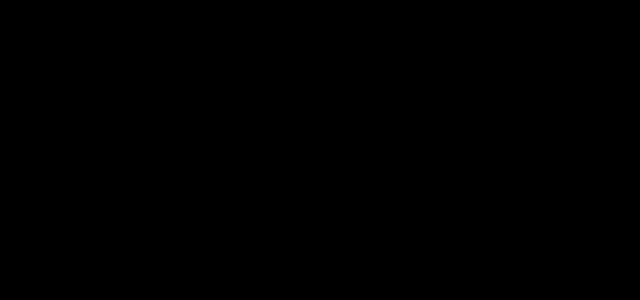
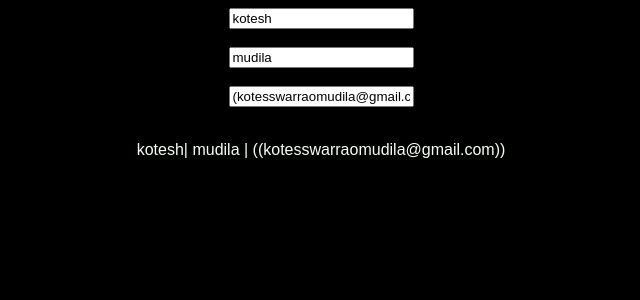
Before and after one commit to kotesh-arya/React-Cocept-Exercises, a React (Create React App) app: page / in a window 1280 px wide. Shown: the top 300 px of the page, without its empty margins (319-959 px from the left). Built offline with nearby package versions, Linux system fonts and the light colour scheme.

Commit message:
FEAT : Added example for Object in a state

```diff
--- a/src/App.js
+++ b/src/App.js
@@ -45,6 +45,40 @@
   //  }
   // ------------------------useState-React-Docs(Ex-3-Checkbox)----------------------
 
+  // ------------------------useState-React-Docs(Ex-4-TwoVariables)----------------------
+  // const [user, setUser] = useState("");
+  // const [age, setAge] = useState(22);
+
+  // const onChangeHandler = (e) => {
+  //   setUser(e.target.value);
+  // };
+  // const ageIncrement = () => {
+  //   setAge((age) => age + 1);
+  // };
+
+  // ------------------------useState-React-Docs(Ex-4-TwoVariables)----------------------
+
+  // ------------------------useState-React-Docs(ObjectsAndArraysInState)----------------------
+
+  const [data, setData] = useState({
+    firstName: "kotesh",
+    secondName: "mudila",
+    mail: "(kotesswarraomudila@gmail.com)"
+  });
+  // const firstName = data.firstName;
+  // const secondName = data.secondName;
+  // const mail = data.mail;
+  const handleFirstChange = (e) => {
+    setData({ ...data, firstName: e.target.value });
+  };
+  const handleLastChange = (e) => {
+    setData({ ...data, secondName: e.target.value });
+  };
+  const handleMailChange = (e) => {
+    setData({ ...data, mail: e.target.value });
+  };
+  // ------------------------useState-React-Docs(ObjectsAndArraysInState)----------------------
+
   return (
     <div className="App">
       {/* ------------------------Dev-Ed-simplified-example---------------------- */}
@@ -58,8 +92,37 @@
       {/*
      <input onChange={onChangeHandler} type="checkbox" checked ={liked}></input>
      <p> {liked ? "likes this" :"Don't like this"}</p> */}
-
-      {/* ------------------------useState-React-Docs---------------------- */}
+      {/* ------------------------useState-React-Docs(Ex-3-Checkbox)---------------------- */}
+      {/* ------------------------useState-React-Docs(Ex-4-TwoVariables)---------------------- */}
+      {/* <input onChange={onChangeHandler}></input> <br /> <br />
+      <button onClick={ageIncrement}>Increment Age</button>
+      <p>
+        Hello, {user}. You are {age}
+      </p> */}
+      {/* ------------------------useState-React-Docs(Ex-4-TwoVariables)---------------------- */}
+      {/* ------------------------useState-React-Docs(ObjectsAndArraysInState)---------------------- */}
+      <input
+        onChange={handleFirstChange}
+        type="text"
+        value={data.firstName}
+      ></input>{" "}
+      <br /> <br />
+      <input
+        onChange={handleLastChange}
+        type="text"
+        value={data.secondName}
+      ></input>{" "}
+      <br /> <br />
+      <input
+        onChange={handleMailChange}
+        type="email"
+        value={data.mail}
+      ></input>{" "}
+      <br /> <br />
+      <p>
+        {data.firstName}| {data.secondName} | ({data.mail})
+      </p>
+      {/* ------------------------useState-React-Docs(ObjectsAndArraysInState)---------------------- */}
     </div>
   );
 }
--- a/src/styles.css
+++ b/src/styles.css
@@ -9,10 +9,10 @@
 body {
   background-color: black;
 }
-button {
-  width: 4rem;
+/* button {
+  width: 8rem;
   height: 4rem;
-}
+} */
 span {
   font-size: 2rem;
   margin-top: 2rem;
```
